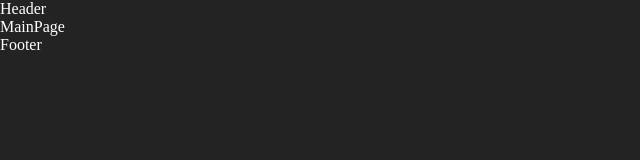
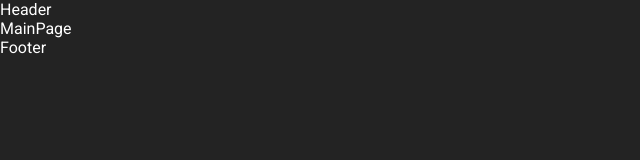
Before and after one commit to gamenarkyt/ReactTemplate, a React (Vite) app: page / in a window 1280 px wide. Shown: the top 160 px of the page, without its empty margins (0-640 px from the left). Built offline with nearby package versions, Linux system fonts and the light colour scheme.

Commit message:
set roboto font by default

```diff
--- a/src/styles/styles.scss
+++ b/src/styles/styles.scss
@@ -13,4 +13,7 @@ body {
 
   color: white;
   background-color: #232323;
+
+  //   font-family: "Poppins", sans-serif;
+  font-family: "Roboto", sans-serif;
 }
```
